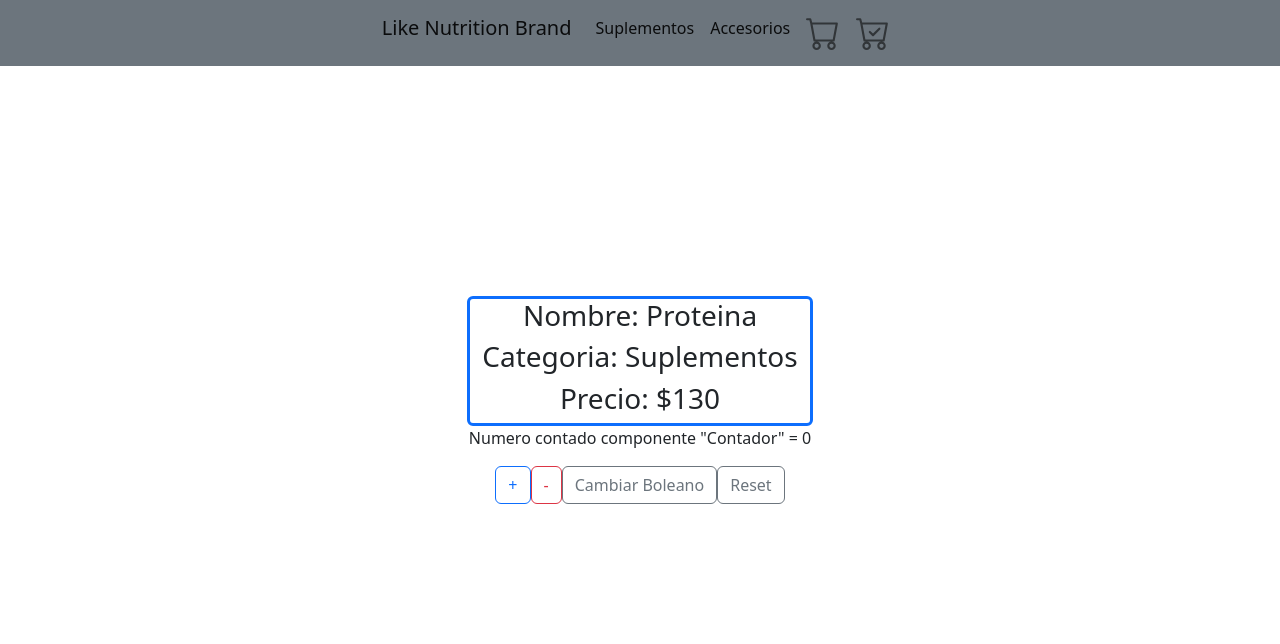
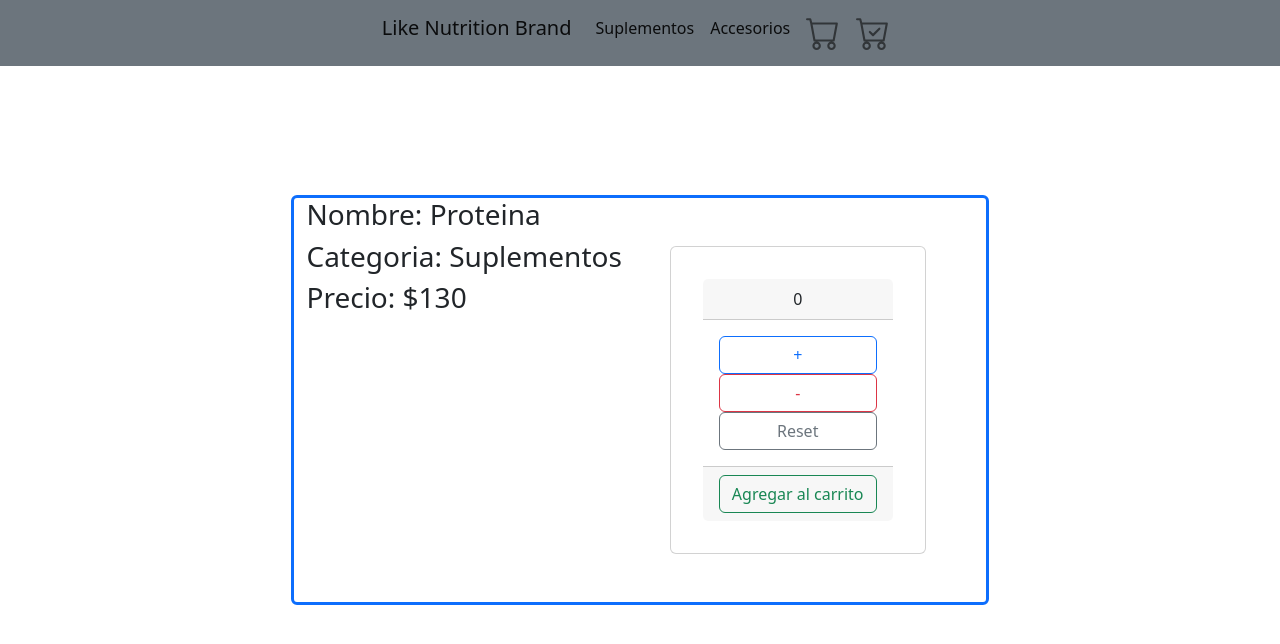
Before and after one commit to faustinopieroni1/react-proyecto-final, a React (Vite) app: page /detalle/1 in a window 1280 px wide. Shown: the top 644 px of the page. Built offline with nearby package versions, Linux system fonts and the light colour scheme.

Commit message:
mejoramos el contador

```diff
--- a/src/App.css
+++ b/src/App.css
@@ -2,7 +2,7 @@
   max-width: 1280px;
   margin: 0 auto;
   padding: 2rem;
-  text-align: center;
+
 }
 
 .card {
--- a/src/components/Contador/Contador.jsx
+++ b/src/components/Contador/Contador.jsx
@@ -2,46 +2,51 @@ import { useState } from 'react' //--->Funcion que ayuda a persistir "states" (v
 
 // La fn() "useState" viene con react. Array de 2 indices, [0 = vlaor inicial] pasado por parametro a "useState" [1 = funcion] cambiara el valor del indice 0
 
-function Contador() {
+function Contador({ stock = 10 }) {
 
-    let [valor, cambiarValor] = useState(0) // Destructuring array de fn() "useState". "valor" almacena el valor pasado por parametro a "useState"y "cambiarValor" funcion que modificara el valor de "valor"
-
-    let [boleano, cambiarValorBoleano] = useState(true)
-
+    let [valor, setValor] = useState(0) // Destructuring array de fn() "useState". "valor" almacena el valor pasado por parametro a "useState"y "cambiarValor" funcion que modificara el valor de "valor"
 
 
 
     //--------------------------
 
-    function handlerCambiarValorSuma() {
-        cambiarValor(valor + 1) //"cambiarValor" calmbiara el valor de "valor" en + 1
+    function handlerResta() {
+        if (valor > 1) {
+            setValor(valor - 1) //---> "cambiarValor" calmbiara el valor de "valor" en - 1
+        }
     }
 
-    function handlerCambiarValorResta() {
-        cambiarValor(valor - 1) //"cambiarValor" calmbiara el valor de "valor" en + 1
+    function handlerSuma() {
+        if (valor < stock) {
+            setValor(valor + 1) //---> "cambiarValor" calmbiara el valor de "valor" en + 1
+        }
+    }
+
+    function handlerRestablecerValor() {
+        setValor(valor = 0) //---> "cambiarValor" calmbiara el valor de "valor" en 0
 
     }
 
-    function handlerRestablecerValor() {
-        cambiarValor(valor = 0) //"cambiarValor" calmbiara el valor de "valor" en 0
 
-    }
-
-    function handlerCambiarValorBoleano() {
-        cambiarValorBoleano(!boleano) //"cambiarValorBoleano" cambiara el valor de "boleano" al valor contrario al q tenga
-        console.log(boleano)
-    }
 
     //--------------------------
 
     return (
-        <div >
-            <p>Numero contado componente "Contador" = {valor}</p>
+        <div className='card m-5'>
 
-            <button className='btn btn-outline-primary' onClick={handlerCambiarValorSuma}>+</button>
-            <button className='btn btn-outline-danger' onClick={handlerCambiarValorResta}>-</button>
-            <button className='btn btn-outline-secondary' onClick={handlerCambiarValorBoleano}>Cambiar Boleano</button>
-            <button className='btn btn-outline-secondary' onClick={handlerRestablecerValor}> Reset</button>
+            <div className='card-header text-center'>
+                <label> {valor} </label>
+            </div>
+
+            <div className='card-body d-flex flex-column'>
+                <button className='btn btn-outline-primary' onClick={handlerSuma}>+</button>
+                <button className='btn btn-outline-danger' onClick={handlerResta}>-</button>
+                <button className='btn btn-outline-secondary' onClick={handlerRestablecerValor}> Reset</button>
+            </div>
+
+            <div className='card-footer text-center'>
+                <button className='btn btn-outline-success'> Agregar al carrito</button>
+            </div>
 
         </div>
     )
--- a/src/components/ItemDetailContainer/ItemDetailContainer.jsx
+++ b/src/components/ItemDetailContainer/ItemDetailContainer.jsx
@@ -30,7 +30,7 @@ function ItemDetailContainer() {
     return (
         <>
 
-            <div className="container border border-3 border-primary rounded">
+            <div className="container border border-3 border-primary rounded d-flex flex-row">
                 <div className="row">
                     <div className="col">
                         <h3>Nombre: {producto.nombre}</h3>
@@ -38,10 +38,11 @@ function ItemDetailContainer() {
                         <h3>Precio: {producto.precio}</h3>
                     </div>
                 </div>
-            </div>
 
-            <div>
-                <Contador />
+                <div>
+                    <Contador />
+                </div>
+
             </div>
 
         </>
--- a/src/components/NavBar/NavBar.jsx
+++ b/src/components/NavBar/NavBar.jsx
@@ -26,7 +26,7 @@ function NavBar() {
 
                 </button>
 
-                <div className="collapse navbar-collapse justify-content-around" id="navbarNav">
+                <div className="text-center collapse navbar-collapse justify-content-around" id="navbarNav">
 
                     <ul className="navbar-nav">
 
@@ -40,7 +40,7 @@ function NavBar() {
                         </Link>
 
 
-                        <Link className="nav-link active"to={'categoria/Accesorios'}>
+                        <Link className="nav-link active" to={'categoria/Accesorios'}>
                             Accesorios
                         </Link>
 
@@ -53,7 +53,6 @@ function NavBar() {
                         <Link to={'/checkOut'}>
                             <CartCheckOutWidget />
                         </Link>
-
 
                     </ul>
 
--- a/src/main.jsx
+++ b/src/main.jsx
@@ -4,7 +4,7 @@ import App from './App'
 import './index.css'
 
 ReactDOM.createRoot(document.getElementById('root')).render( //Llama al nodo "root"  y renderiza funcion "app"
-  <React.StrictMode>
+  <React.StrictMode> {/* Modo stricto sirve solo para desarrollo, marca errores y console logs dobles */}
     <App />
   </React.StrictMode>
 )
```
